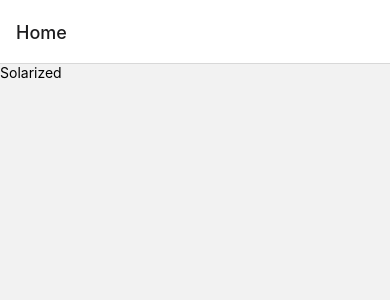
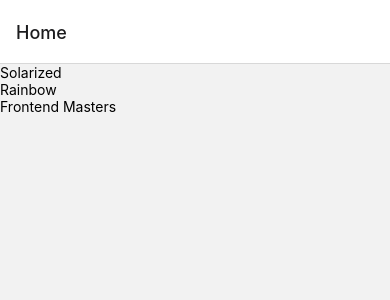
Before and after one commit to gialencar/expo_frontend_masters, a React Native app: screen /Home in a window 390 px wide. Shown: the top 300 px of the page. Built offline with nearby package versions, Linux system fonts and the light colour scheme.

Commit message:
navigation exercise 3

```diff
--- a/screens/ColorPalette.js
+++ b/screens/ColorPalette.js
@@ -13,7 +13,6 @@ const ColorPalette = ({ route }) => {
       renderItem={({ item }) => (
         <ColorBox hexCode={item.hexCode} colorName={item.colorName} />
       )}
-      ListHeaderComponent={<Text style={styles.heading}>Solarized</Text>}
     />
   );
 };
--- a/screens/Home.js
+++ b/screens/Home.js
@@ -1,7 +1,10 @@
 import React from 'react';
-import { View, Text, TouchableOpacity } from 'react-native';
+import { View, Text, TouchableOpacity, FlatList } from 'react-native';
 
-const COLORS = [
+const COLOR_PALETTES = [
+  {
+    paletteName: 'Solarized',
+    colors: [
       { colorName: 'Base03', hexCode: '#002b36' },
       { colorName: 'Base02', hexCode: '#073642' },
       { colorName: 'Base01', hexCode: '#586e75' },
@@ -18,21 +21,49 @@ const COLORS = [
       { colorName: 'Blue', hexCode: '#268bd2' },
       { colorName: 'Cyan', hexCode: '#2aa198' },
       { colorName: 'Green', hexCode: '#859900' },
+    ],
+  },
+  {
+    paletteName: 'Rainbow',
+    colors: [
+      { colorName: 'Red', hexCode: '#FF0000' },
+      { colorName: 'Orange', hexCode: '#FF7F00' },
+      { colorName: 'Yellow', hexCode: '#FFFF00' },
+      { colorName: 'Green', hexCode: '#00FF00' },
+      { colorName: 'Violet', hexCode: '#8B00FF' },
+    ],
+  },
+  {
+    paletteName: 'Frontend Masters',
+    colors: [
+      { colorName: 'Red', hexCode: '#c02d28' },
+      { colorName: 'Black', hexCode: '#3e3e3e' },
+      { colorName: 'Grey', hexCode: '#8a8a8a' },
+      { colorName: 'White', hexCode: '#ffffff' },
+      { colorName: 'Orange', hexCode: '#e66225' },
+    ],
+  },
 ];
 
 const Home = ({ navigation }) => {
   return (
     <View>
+      <FlatList
+        data={COLOR_PALETTES}
+        renderItem={({ item }) => (
           <TouchableOpacity
             onPress={() => {
               navigation.navigate('ColorPalette', {
-            paletteName: 'solarized',
-            colors: COLORS,
+                paletteName: item.paletteName,
+                colors: item.colors,
               });
             }}
           >
-        <Text>Solarized</Text>
+            <Text>{item.paletteName}</Text>
           </TouchableOpacity>
+        )}
+        keyExtractor={(item) => item.paletteName}
+      />
     </View>
   );
 };
```
Lines whose indentation alone changed are shown as unchanged.
